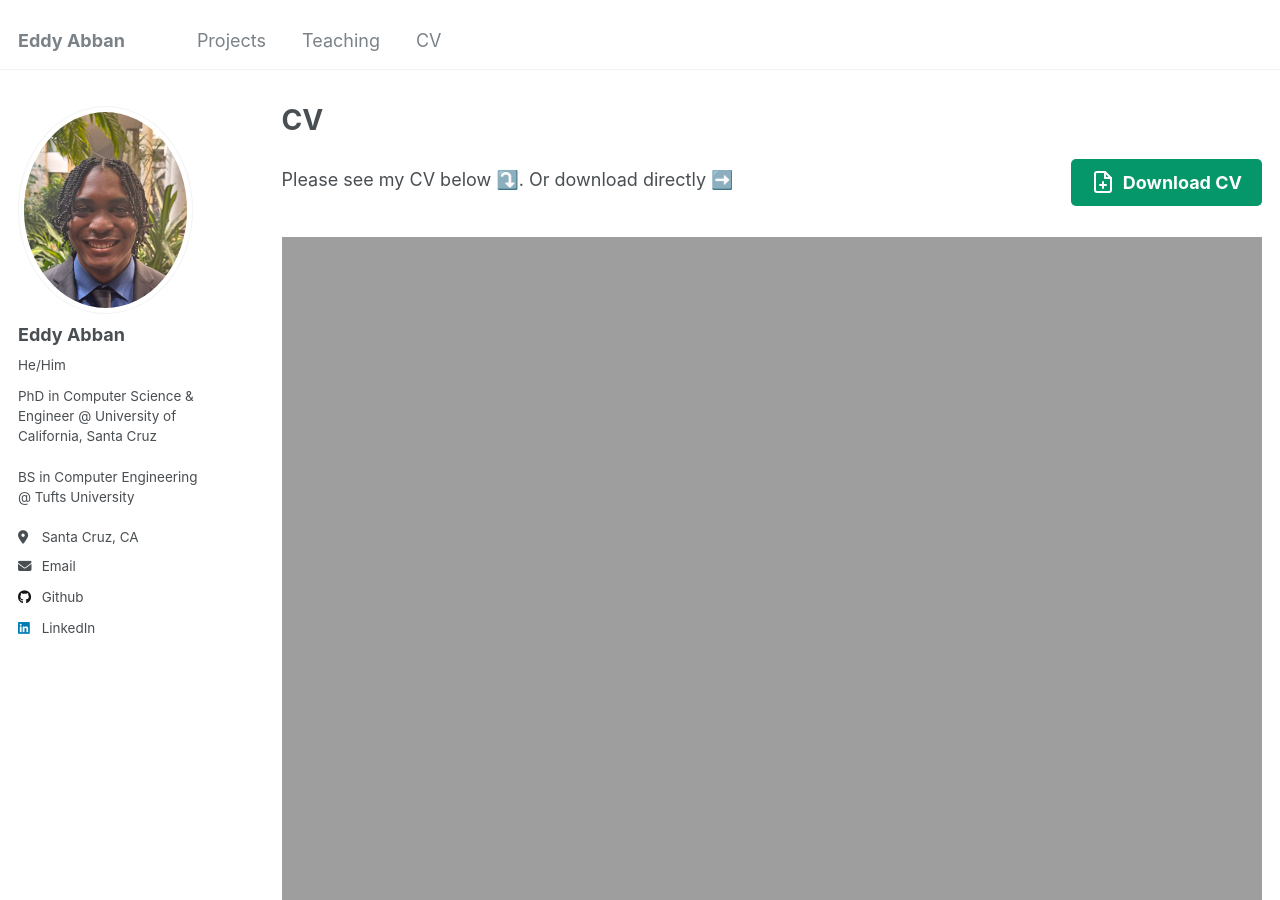
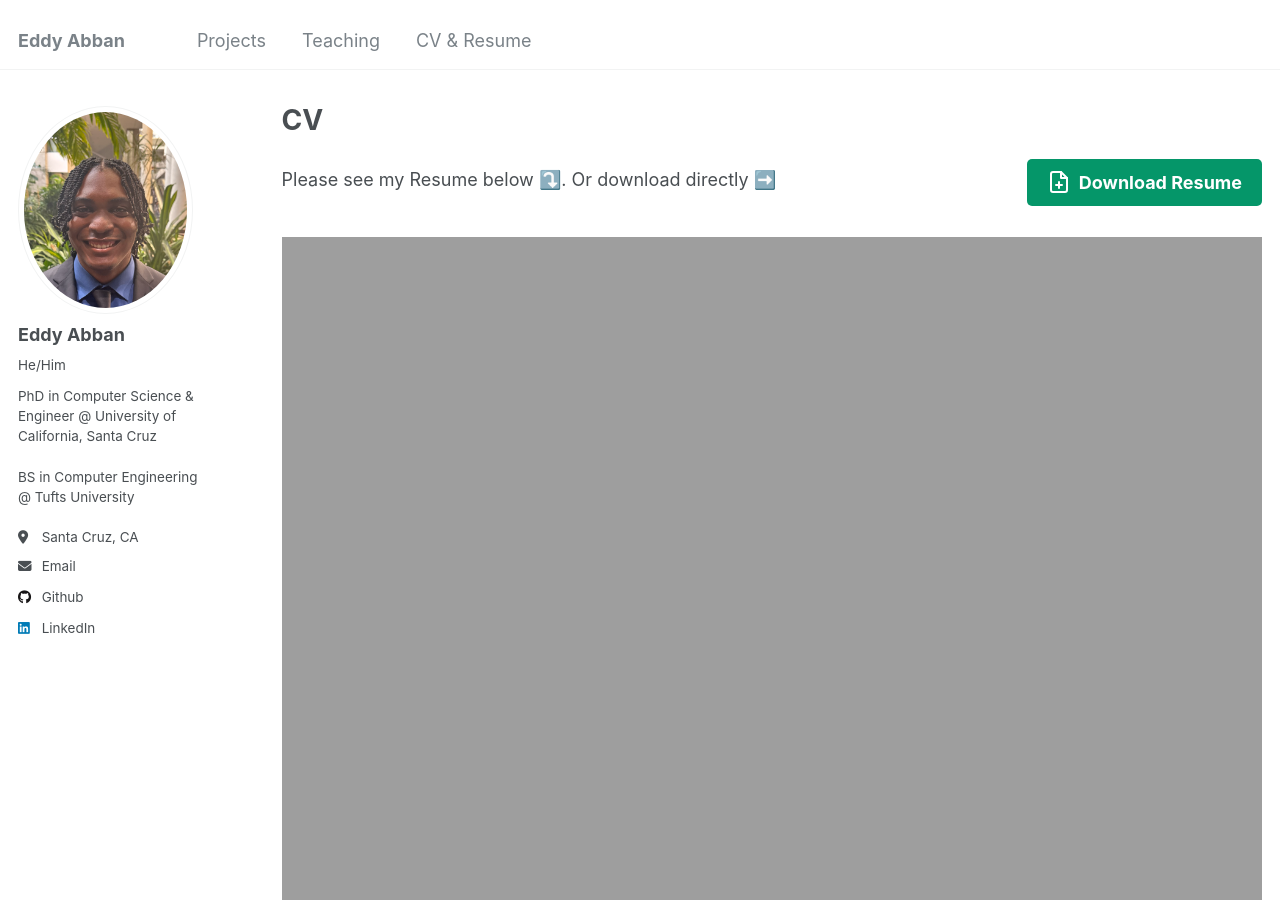
Before and after one commit to eddyabban2/eddyabban2.github.io, a Jekyll site: the page built from _pages/cv.md, in a window 1280 px wide and 900 px high. Built offline with Jekyll 4.4.1, drawn with Linux system fonts in a browser that asks for light colours.

Commit message:
added resume

```diff
--- a/_data/navigation.yml
+++ b/_data/navigation.yml
@@ -14,5 +14,5 @@ main:
   - title: "Teaching"
     url: /teaching/
 
-  - title: "CV"
+  - title: "CV & Resume"
     url: /cv/
--- a/_pages/cv.md
+++ b/_pages/cv.md
@@ -7,6 +7,32 @@ redirect_from:
   - /resume
 ---
 {% include base_path %}
+
+<div style="display: flex; justify-content: space-between; align-items: center; margin-bottom: 20px;">
+  <p>Please see my Resume below ⤵️. Or download directly ➡️</p>
+  <a href="https://eddyabban2.github.io/files/EddyAbbanResume.pdf" download class="pdf-button" style="
+    display: inline-flex;
+    align-items: center;
+    padding: 10px 20px;
+    background-color: #059669;
+    color: white;
+    text-decoration: none;
+    border-radius: 5px;
+    font-weight: bold;
+    transition: background-color 0.3s ease;">
+    <svg xmlns="http://www.w3.org/2000/svg" width="24" height="24" viewBox="0 0 24 24" fill="none" stroke="currentColor" stroke-width="2" stroke-linecap="round" stroke-linejoin="round" style="margin-right: 8px;">
+      <path d="M14 2H6a2 2 0 0 0-2 2v16a2 2 0 0 0 2 2h12a2 2 0 0 0 2-2V8z"></path>
+      <polyline points="14 2 14 8 20 8"></polyline>
+      <line x1="12" y1="18" x2="12" y2="12"></line>
+      <line x1="9" y1="15" x2="15" y2="15"></line>
+    </svg>
+    Download Resume
+  </a>
+</div>
+
+<iframe src="https://eddyabban2.github.io/files/EddyAbbanCV.pdf" width="100%" height="800px" style="border: none;">
+  <p>Your browser does not support iframes. Please <a href="https://eddyabban2.github.io/files/EddyAbbanCV.pdf">click here to download the PDF</a>.</p>
+</iframe>
 
 <div style="display: flex; justify-content: space-between; align-items: center; margin-bottom: 20px;">
   <p>Please see my CV below ⤵️. Or download directly ➡️</p>
```
Also changed, not shown: 1 other file.
